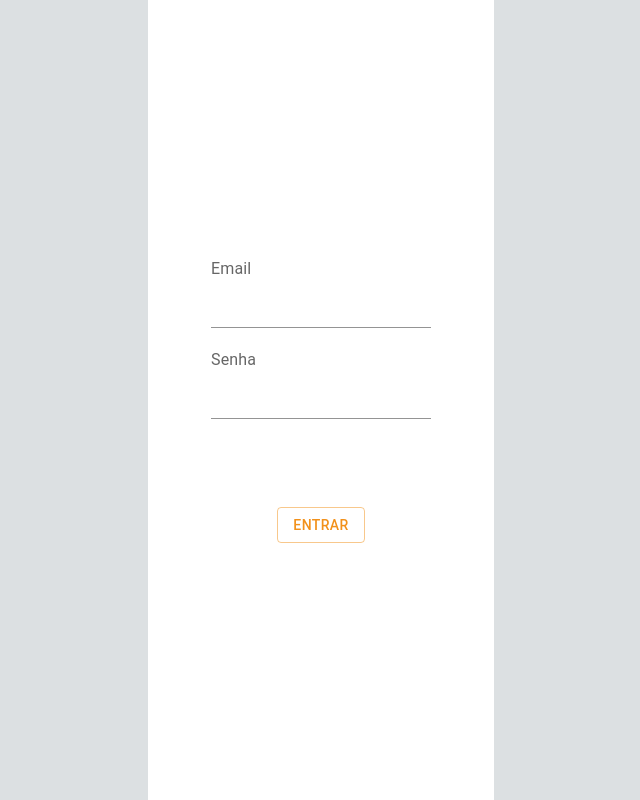
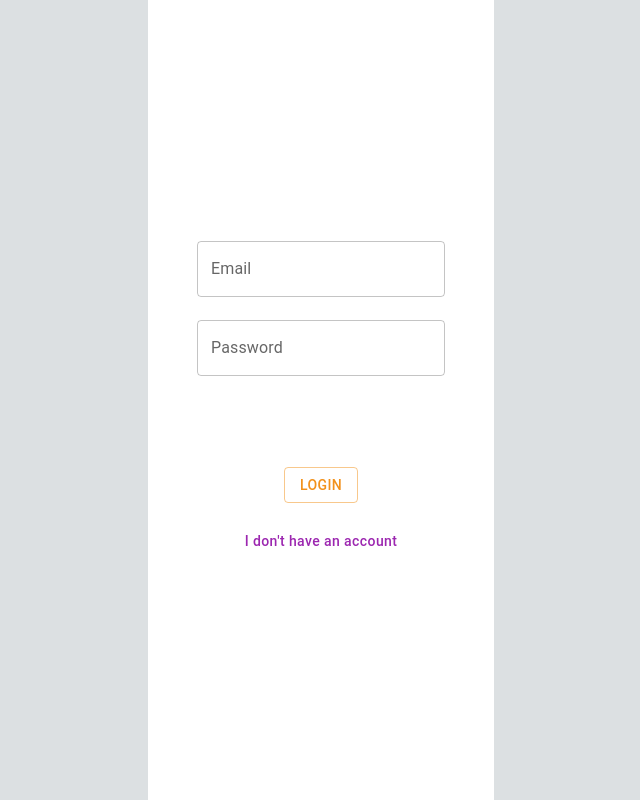
Before and after one commit to artistrea/desafio-tarken, a React (Vite) app in the folder frontend/: page / in a window 1280 px wide. Shown: the whole page, without its empty margins (319-959 px from the left). Built offline with nearby package versions, Linux system fonts and the light colour scheme.

Commit message:
feat: register page and logout on navbar

```diff
--- /dev/null
+++ b/frontend/src/clientApi/auth/useRegisterMutation.ts
@@ -0,0 +1,20 @@
+import { useMutation } from "@tanstack/react-query";
+import { api } from "../instance";
+
+type RegisterInfo = {
+  email: string;
+  password: string;
+  password_confirmation: string;
+};
+
+export type Session = {
+  access_token: string;
+};
+
+export function useRegisterMutation() {
+  return useMutation({
+    mutationFn: (info: RegisterInfo) => {
+      return api.post<Session>("/auth/register", info);
+    },
+  });
+}
--- a/frontend/src/contexts/sessionContext/Provider.tsx
+++ b/frontend/src/contexts/sessionContext/Provider.tsx
@@ -6,11 +6,10 @@ import {
 } from "../../clientApi/auth/useLoginMutation";
 import { api } from "../../clientApi/instance";
 import Cookie from "js-cookie";
+import { useRegisterMutation } from "../../clientApi/auth/useRegisterMutation";
 
 export function SessionContextProvider({ children }: PropsWithChildren) {
   const [session, setSession] = useState<Session | undefined>(undefined);
-
-  const { mutateAsync } = useLoginMutation();
 
   useEffect(() => {
     const access_token = Cookie.get("access_token");
@@ -32,9 +31,25 @@ export function SessionContextProvider({ children }: PropsWithChildren) {
       Cookie.remove("access_token");
     }
   }, [session]);
+  const { mutateAsync: loginAsync } = useLoginMutation();
 
   async function login(details: { email: string; password: string }) {
-    return mutateAsync(details)
+    return loginAsync(details)
+      .then((res) => res.data)
+      .then((sess) => {
+        setSession(sess);
+
+        return sess;
+      });
+  }
+
+  const { mutateAsync: apiRegister } = useRegisterMutation();
+  async function register(details: {
+    email: string;
+    password: string;
+    password_confirmation: string;
+  }) {
+    return apiRegister(details)
       .then((res) => res.data)
       .then((sess) => {
         setSession(sess);
@@ -48,7 +63,7 @@ export function SessionContextProvider({ children }: PropsWithChildren) {
   }
 
   return (
-    <sessionContext.Provider value={{ session, login, logout }}>
+    <sessionContext.Provider value={{ session, login, logout, register }}>
       {children}
     </sessionContext.Provider>
   );
--- a/frontend/src/contexts/sessionContext/use.ts
+++ b/frontend/src/contexts/sessionContext/use.ts
@@ -6,6 +6,11 @@ export type SessionContext = null | {
   login: (details: {
     email: string;
     password: string;
+  }) => Promise<Session | undefined>;
+  register: (details: {
+    email: string;
+    password: string;
+    password_confirmation: string;
   }) => Promise<Session | undefined>;
   logout: () => void;
 };
--- a/frontend/src/layouts/WithNavbar.tsx
+++ b/frontend/src/layouts/WithNavbar.tsx
@@ -1,7 +1,12 @@
-import { Link, Stack, Typography } from "@mui/material";
-import { Outlet, Link as RouterLink } from "@tanstack/react-router";
+import { Logout } from "@mui/icons-material";
+import { Button, Link, Stack, Typography } from "@mui/material";
+import { Outlet, Link as RouterLink, useRouter } from "@tanstack/react-router";
+import { useSessionContext } from "../contexts/sessionContext/use";
 
 export function LayoutWithNavbar() {
+  const { logout } = useSessionContext();
+  const router = useRouter();
+
   return (
     <Stack direction="row" width={"100%"} minHeight={"100vh"}>
       <Typography
@@ -43,6 +48,19 @@ export function LayoutWithNavbar() {
           >
             My Library
           </Link>
+          <Button
+            endIcon={<Logout />}
+            sx={{ marginLeft: "auto" }}
+            color="secondary"
+            onClick={() => {
+              logout();
+              router.navigate({
+                to: "/",
+              });
+            }}
+          >
+            Sair
+          </Button>
         </Stack>
         <Outlet />
       </Stack>
--- a/frontend/src/pages/Login.tsx
+++ b/frontend/src/pages/Login.tsx
@@ -1,23 +1,31 @@
 import {
   Button,
   Container,
-  Input,
   FormControl,
-  FormLabel,
+  FormHelperText,
+  TextField,
 } from "@mui/material";
 import { useEffect, useState } from "react";
 import { useSessionContext } from "../contexts/sessionContext/use";
 import { useRouter } from "@tanstack/react-router";
+import { AxiosError } from "axios";
 
 export function LoginPage() {
   const [loginDetails, setLoginDetails] = useState({
     email: "",
     password: "",
+    password_confirmation: "",
   });
+
+  // geralmente uso zod validando no front e server side, daí consigo
+  // deixar mais bonitos os erros
+  const [errors, setErrors] = useState<string[]>([]);
+
+  const [isRegistering, setIsRegistering] = useState(false);
 
   const [loading, setLoading] = useState(false);
 
-  const { login, session } = useSessionContext();
+  const { login, session, register } = useSessionContext();
 
   const router = useRouter();
 
@@ -40,7 +48,10 @@ export function LoginPage() {
       <form
         onSubmit={(e) => {
           e.preventDefault();
-          login(loginDetails)
+
+          const sign = isRegistering ? register : login;
+
+          sign(loginDetails)
             .then(() => {
               // set timeout gambiarra pois tanstack router estava rodando o navigate antes do
               // contexto de sessão mudar. Adicionando o navigate à fila de tasks resolve o problema
@@ -51,8 +62,14 @@ export function LoginPage() {
                 });
               }, 100);
             })
-            .catch(() => {
-              alert("Email ou senha incorretas");
+            .catch((err) => {
+              if (typeof err.response?.data?.message === "string") {
+                alert(err.response?.data?.message);
+                setErrors([]);
+              } else if (err instanceof AxiosError)
+                setErrors((err.response?.data?.message as string[]) || []);
+              else alert("Ocorreu um erro inesperado");
+
               setLoading(false);
             });
           setLoading(true);
@@ -68,24 +85,24 @@ export function LoginPage() {
           width: "max(320px, 30%)",
         }}
       >
-        <FormControl>
-          <FormLabel htmlFor="email" style={{ display: "block" }}>
-            Email
-          </FormLabel>
-          <Input
+        <FormControl error={!!errors.find((e) => e.includes("email"))}>
+          <TextField
+            label="Email"
             id="email"
             disabled={loading}
             value={loginDetails.email}
             onChange={(e) =>
               setLoginDetails((ps) => ({ ...ps, email: e.target.value }))
             }
+            error={!!errors.find((e) => e.includes("email"))}
           />
+          <FormHelperText>
+            {errors.find((e) => e.includes("email"))}
+          </FormHelperText>
         </FormControl>
-        <FormControl>
-          <FormLabel htmlFor="password" style={{ display: "block" }}>
-            Senha
-          </FormLabel>
-          <Input
+        <FormControl error={!!errors.find((e) => e.includes("password"))}>
+          <TextField
+            label="Password"
             id="password"
             type="password"
             disabled={loading}
@@ -93,12 +110,44 @@ export function LoginPage() {
             onChange={(e) =>
               setLoginDetails((ps) => ({ ...ps, password: e.target.value }))
             }
+            error={!!errors.find((e) => e.includes("password"))}
           />
+          <FormHelperText>
+            {errors.find((e) => e.includes("password"))}
+          </FormHelperText>
         </FormControl>
+        {isRegistering && (
+          <FormControl>
+            <TextField
+              label="Password Confirmation"
+              id="password_confirmation"
+              type="password"
+              disabled={loading}
+              value={loginDetails.password_confirmation}
+              onChange={(e) =>
+                setLoginDetails((ps) => ({
+                  ...ps,
+                  password_confirmation: e.target.value,
+                }))
+              }
+              error={!!errors.find((e) => e.includes("password_confirmation"))}
+            />
+          </FormControl>
+        )}
         <br />
         <br />
         <Button disabled={loading} type="submit" variant="outlined">
-          Entrar
+          {isRegistering ? "Register" : "Login"}
+        </Button>
+        <Button
+          color="secondary"
+          sx={{
+            textTransform: "none",
+          }}
+          onClick={() => setIsRegistering((r) => !r)}
+        >
+          I{isRegistering ? " already " : " don't "}
+          have an account
         </Button>
       </form>
     </Container>
```
